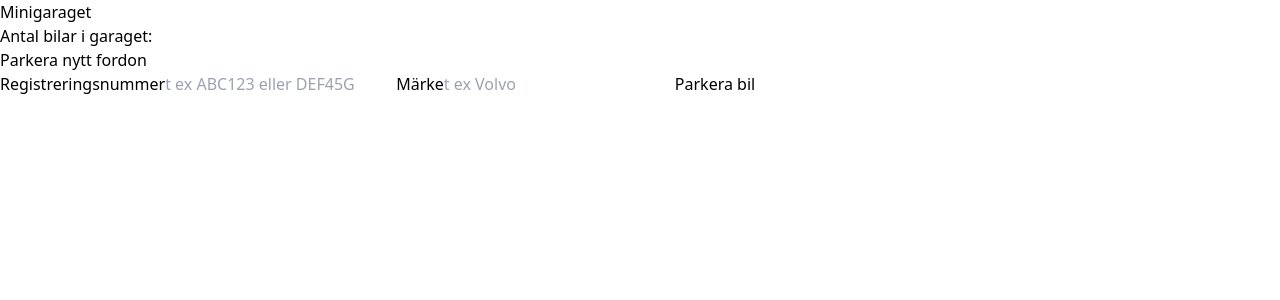
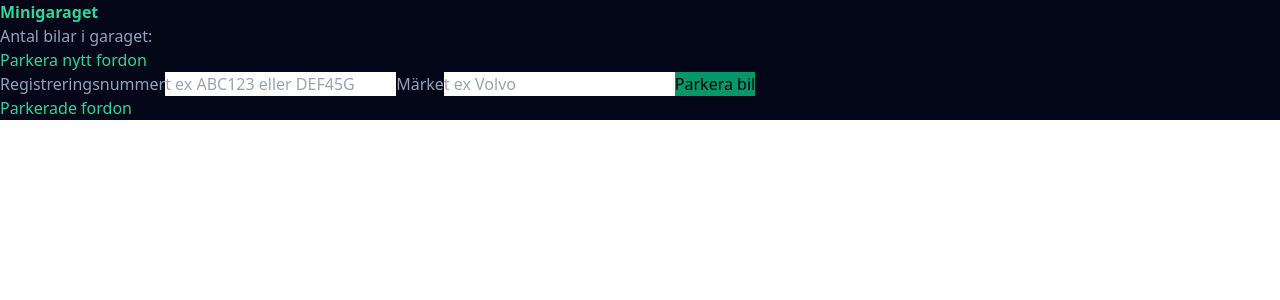
Before and after one commit to mattias-j-jonsson/GarageReact, a React (Vite) app: page / in a window 1280 px wide. Shown: the top 300 px of the page. Built offline with nearby package versions, Linux system fonts and the light colour scheme.

Commit message:
some basic styling and header as its own component

```diff
--- a/src/App.tsx
+++ b/src/App.tsx
@@ -1,26 +1,27 @@
 // import { useState } from 'react'
+
+import Header from "./Header";
 
 function App() {
   return (
     // Rubrik och bilräknare
-    <div>
-      <header>
-        <h1>Minigaraget</h1>
-        <p>Antal bilar i garaget: </p>
-      </header>
+    <div className="mx-auto w=2/3 bg-slate-950">
+      <Header />
       {/* Parkeringsformulär */}
       <div>
-        <h2>Parkera nytt fordon</h2>
+        <h2 className="text-emerald-400">Parkera nytt fordon</h2>
         <form action="">
-          <label htmlFor="regnr">Registreringsnummer</label>
+          <label htmlFor="regnr" className="text-slate-400">Registreringsnummer</label>
           <input type="text" required placeholder="t ex ABC123 eller DEF45G"/>
-          <label htmlFor="märke">Märke</label>
+          <label htmlFor="märke" className="text-slate-400">Märke</label>
           <input type="text" required placeholder="t ex Volvo"/>
-          <button>Parkera bil</button>
+          <button className="bg-emerald-600">Parkera bil</button>
         </form>
       </div>
       {/* Parkerade fordon */}
-
+      <div>
+        <h2 className="text-emerald-400">Parkerade fordon</h2>
+      </div>
     </div>
   );
 }
--- /dev/null
+++ b/src/Header.tsx
@@ -0,0 +1,10 @@
+function Header() {
+    return (
+        <header>
+        <h1 className="text-emerald-400 font-bold">Minigaraget</h1>
+        <p className="text-slate-400">Antal bilar i garaget: </p>
+      </header>
+    );
+}
+
+export default Header;
```
Also changed, not shown: tailwind.config.js (added).
